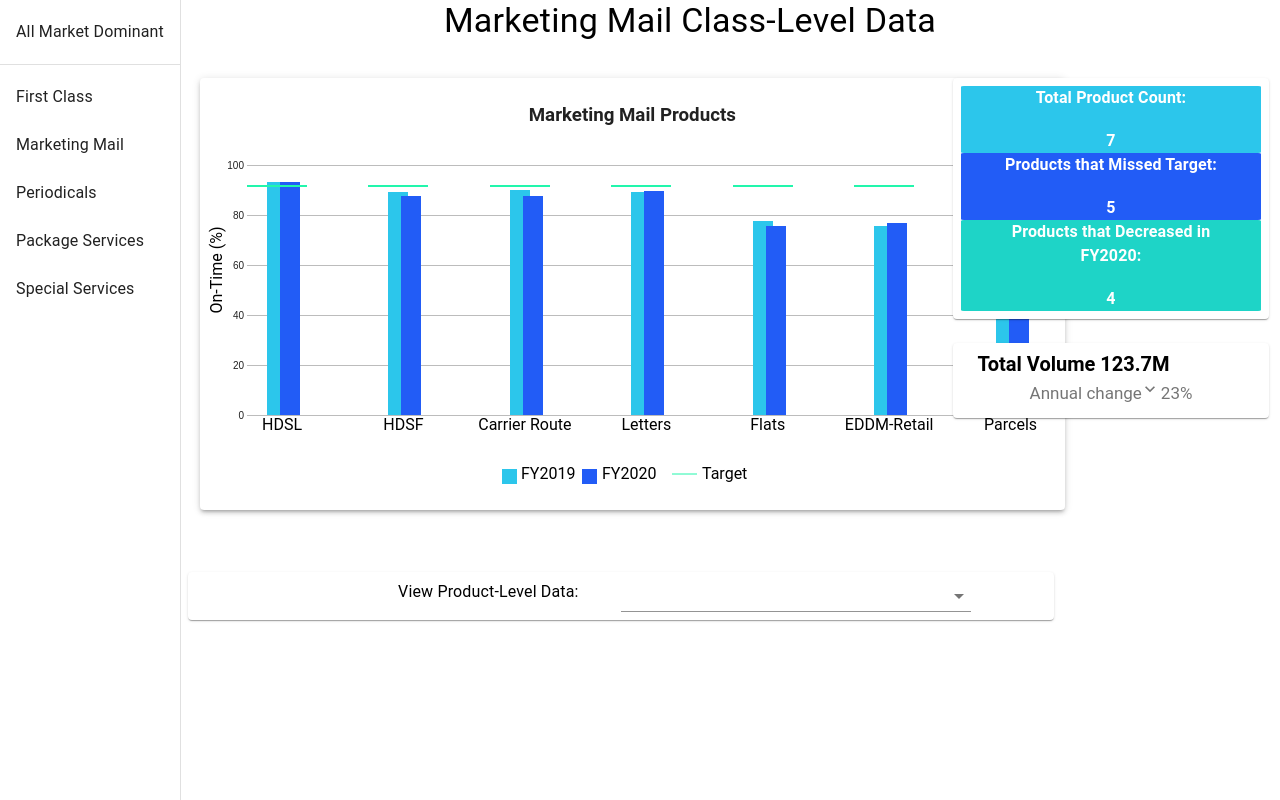
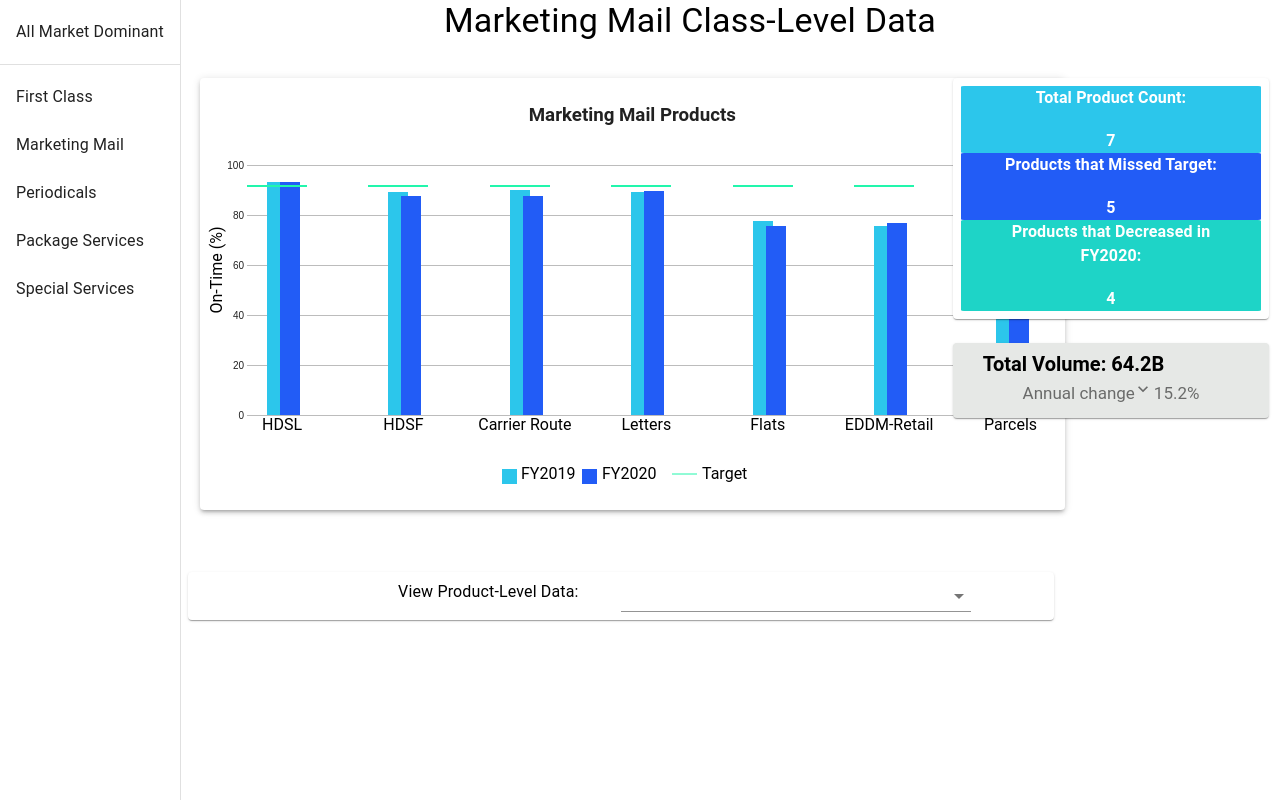
Before and after one commit to Uvacoder/USPS-service-dashbaord, a React (Create React App) app in the folder service-dashboard/: page /marketing-mail in a window 1280 px wide. Built offline with nearby package versions, Linux system fonts and the light colour scheme.

Commit message:
all components finished, on to styling

```diff
--- a/service-dashboard/src/DashComponents/AxisBottom.jsx
+++ b/service-dashboard/src/DashComponents/AxisBottom.jsx
@@ -29,7 +29,7 @@ export const AxisBottom = () => {
   }
 
   return (
-    <svg id="barAxisSvg" height={50} width={svgWidth}>
+    <svg id="barAxisSvg" height={75} width={svgWidth}>
       <text x={innerArea / 2} y={35} fontSize={11}>
         On-Time(%)
       </text>
--- a/service-dashboard/src/DashComponents/BarGraphSide.jsx
+++ b/service-dashboard/src/DashComponents/BarGraphSide.jsx
@@ -81,10 +81,10 @@ export const BarGraphSide = (props) => {
       .append("line")
       // .attr("x1", (d) => xScale(lineData.value))
       .attr("x1", (d) => xScale(d))
-      .attr("y1", barMarginTop)
+      .attr("y1", barMarginTop - barHeight)
       // .attr("x2", (d) => xScale(lineData.value))
       .attr("x2", (d) => xScale(d))
-      .attr("y2", barMarginTop + barHeight)
+      .attr("y2", barMarginTop + barHeight + 10)
       .style("stroke", highlightColor)
       .style("stroke-width", 2)
       .attr("class", `${mailClass}target`);
--- /dev/null
+++ b/service-dashboard/src/DashComponents/ProductCountTableMD.jsx
@@ -0,0 +1,61 @@
+import { makeStyles } from "@material-ui/core/styles";
+import Table from "@material-ui/core/Table";
+import TableBody from "@material-ui/core/TableBody";
+import TableCell from "@material-ui/core/TableCell";
+import TableContainer from "@material-ui/core/TableContainer";
+import TableHead from "@material-ui/core/TableHead";
+import TableRow from "@material-ui/core/TableRow";
+import Paper from "@material-ui/core/Paper";
+
+import countData from "../Data/toLevelProductCounts.json";
+
+const useStyles = makeStyles({
+  table: {
+    minWidth: 500,
+    maxHeight: 400,
+    padding: "4px 8px",
+    // border: "1px solid black",
+    borderTop: "1px solid rgba(0, 0, 0, 0.2)",
+    boxShadow: "2px 2px 2px 2px rgba(0, 0, 0, 0.2)",
+  },
+});
+
+export const ProductCountTableMD = () => {
+  const classes = useStyles();
+
+  console.log(countData);
+
+  return (
+    <>
+      <h3>Product Count by Class</h3>
+      <TableContainer component={Paper}>
+        <Table className={classes.table} aria-label="simple table">
+          <TableHead>
+            <TableRow>
+              <TableCell>Mail Class</TableCell>
+              <TableCell align="right">Total Products</TableCell>
+              <TableCell align="right">Negative Change</TableCell>
+              <TableCell align="right">Positive Change</TableCell>
+              <TableCell align="right">Missing Data</TableCell>
+            </TableRow>
+          </TableHead>
+          <TableBody>
+            {countData.map((row) => (
+              <TableRow key={row.name}>
+                <TableCell component="th" scope="row">
+                  {row.mailClass}
+                </TableCell>
+                <TableCell align="right">{row.totalProducts}</TableCell>
+                <TableCell align="right">{row.negativeChange}</TableCell>
+                <TableCell align="right">{row.positiveChange}</TableCell>
+                <TableCell align="right">{row.missing}</TableCell>
+              </TableRow>
+            ))}
+          </TableBody>
+        </Table>
+      </TableContainer>
+    </>
+  );
+};
+
+export default ProductCountTableMD;
--- a/service-dashboard/src/DashComponents/VolumeChange.jsx
+++ b/service-dashboard/src/DashComponents/VolumeChange.jsx
@@ -1,6 +1,7 @@
 import Typography from "@material-ui/core/Typography";
 import { Card, Grid } from "@material-ui/core";
 import { makeStyles } from "@material-ui/core/styles";
+import { lightGrey } from "../Design/MyTheme";
 
 import KeyboardArrowDownIcon from "@material-ui/icons/KeyboardArrowDown";
 
@@ -37,19 +38,59 @@ const useStyles = makeStyles({
 });
 
 export const VolumeChange = (props) => {
-  const { volData } = props;
+  const { propData } = props;
+
+  console.log("volCompoonent", propData);
+
+  const volumeData = propData[0];
+
+  console.log("volCompoonent", volumeData);
 
   const classes = useStyles();
 
-  const { fy2020, fy2019 } = volData;
-  const volChangePct = (fy2020 - fy2019) / fy2019;
+  const { FY2020, FY2019 } = volumeData;
 
-  console.log(volChangePct);
+  const volumeTextNumber = formatVolumeNumber(volumeData.FY2020);
+
+  let volChangePct = (FY2020 - FY2019) / FY2019;
+
+  const volumeChangeText = formatVolumeChangeNumber(volChangePct);
+
+  function formatVolumeNumber(rawNumber) {
+    let trailingLetter = "B";
+    let divisor = 1000000000;
+
+    if (rawNumber / divisor < 1) {
+      trailingLetter = "M";
+      divisor = divisor / 1000;
+    }
+
+    const outputNumber = rawNumber / divisor;
+
+    let stringNum;
+    if (trailingLetter === "M") {
+      stringNum = outputNumber.toFixed(0);
+    }
+
+    if (trailingLetter === "B") {
+      stringNum = outputNumber.toFixed(1);
+    }
+
+    return `${stringNum}${trailingLetter}`;
+  }
+
+  function formatVolumeChangeNumber(rawChange) {
+    rawChange = (rawChange * 100).toFixed(1);
+    if (rawChange < 0) {
+      rawChange *= -1;
+    }
+    return `${rawChange.toString()}%`;
+  }
 
   return (
     <div>
       <Typography variant="h5" gutterBottom className={classes.titleText}>
-        Total Volume {`${volData.fy2020}M`}
+        Total Volume: {`${volumeTextNumber}`}
       </Typography>
 
       <Typography variant="h5" gutterBottom className={classes.volText}>
@@ -58,7 +99,7 @@ export const VolumeChange = (props) => {
           className={classes.changeIcon}
           fontSize="small"
         />
-        23%
+        {volumeChangeText}
       </Typography>
     </div>
   );
--- /dev/null
+++ b/service-dashboard/src/Data/toLevelProductCounts.json
@@ -0,0 +1,44 @@
+[
+    {
+      "mailClass": "First Class Mail",
+      "totalProducts": 17,
+      "negativeChange": 12,
+      "positiveChange": 2,
+      "missing": 3
+    },
+    {
+      "mailClass": "Marketing Mail",
+      "totalProducts": 9,
+      "negativeChange": 5,
+      "positiveChange": 4,
+      "missing": 0
+    },
+    {
+      "mailClass": "Package Services",
+      "totalProducts": 4,
+      "negativeChange": 2,
+      "positiveChange": 1,
+      "missing": 1
+    },
+    {
+      "mailClass": "Periodicals",
+      "totalProducts": 2,
+      "negativeChange": 2,
+      "positiveChange": 1,
+      "missing": 0
+    },
+    {
+      "mailClass": "Special Services",
+      "totalProducts": 11,
+      "negativeChange": 4,
+      "positiveChange": 8,
+      "missing": 6
+    },
+    {
+      "mailClass": "Grand Total",
+      "totalProducts": 43,
+      "negativeChange": 25,
+      "positiveChange": 8,
+      "missing": 10
+    }
+  ]
--- a/service-dashboard/src/Data/volume.json
+++ b/service-dashboard/src/Data/volume.json
@@ -0,0 +1,27 @@
+[
+    {
+      "mailClass": "FC",
+      "FY2020": 52949188000,
+      "FY2019": 55629785000
+    },
+    {
+      "mailClass": "MM",
+      "FY2020": 64180125000,
+      "FY2019": 75690047000
+    },
+    {
+      "mailClass": "PER",
+      "FY2020": 4006079000,
+      "FY2019": 4634618000
+    },
+    {
+      "mailClass": "PS",
+      "FY2020": 570861000,
+      "FY2019": 621696000
+    },
+    {
+      "mailClass": "MD",
+      "FY2020": 122054050000,
+      "FY2019": 136897443000
+    }
+  ]
--- a/service-dashboard/src/mailClassComponents/MarketingMailComponents/MarketingMailClass.jsx
+++ b/service-dashboard/src/mailClassComponents/MarketingMailComponents/MarketingMailClass.jsx
@@ -2,6 +2,8 @@ import { makeStyles } from "@material-ui/core/styles";
 import Paper from "@material-ui/core/Paper";
 import Grid from "@material-ui/core/Grid";
 import Typography from "@material-ui/core/Typography";
+
+import volData from "../../Data/volume.json";
 
 import { useState } from "react";
 
@@ -12,6 +14,8 @@ import ProductCountTableData from "../../DashComponents/ProductCountTable";
 import VolumeChange from "../../DashComponents/VolumeChange";
 import ProductDropdown from "../../DashComponents/ProductDropdown";
 import ProductPage from "../ProductPage";
+
+import { lightGrey } from "../../Design/MyTheme";
 
 const useStyles = makeStyles((theme) => ({
   root: {
@@ -43,18 +47,13 @@ export const MarketingMail = (props) => {
 
   function changeProductSelected(e) {
     setSelectedProductId(e.target.id);
-    // console.log(selectedProductId);
   }
 
   const mmAnnualData = annualData.filter(
     (row) => row.class === "Marketing Mail"
   );
 
-  //grab real data later
-  const fakeVolData = {
-    fy2020: 123.7,
-    fy2019: 117.2,
-  };
+  let volDataMM = volData.filter((row) => row.mailClass === "MM");
 
   return (
     <div className={classes.root} id="allMdContainer">
@@ -83,13 +82,15 @@ export const MarketingMail = (props) => {
               </Paper>
             </Grid>
             <Grid item xs={3}>
-              <Paper className={classes.paper}>
-                <VolumeChange volData={fakeVolData} />
+              <Paper
+                className={classes.paper}
+                style={{ backgroundColor: lightGrey }}
+              >
+                <VolumeChange propData={volDataMM} />
               </Paper>
             </Grid>
           </Grid>
         </Grid>
-        {/* <Grid item xs={6}> */}
         <Paper className={classes.paperDropdown}>
           <ProductDropdown
             propData={mmAnnualData}
--- a/service-dashboard/src/mailClassComponents/allMarketDominantComponents/MDCompositeContainer.jsx
+++ b/service-dashboard/src/mailClassComponents/allMarketDominantComponents/MDCompositeContainer.jsx
@@ -13,7 +13,7 @@ export const MDCompositeContainer = () => {
   );
 
   return (
-    <div>
+    <div style={{}}>
       <h3>Composite Scores </h3>
 
       <h5>First Class Letters and Flats</h5>
```
Also changed, not shown: service-dashboard/src/mailClassComponents/AllMarketDominant.jsx (+46 -41 lines).
